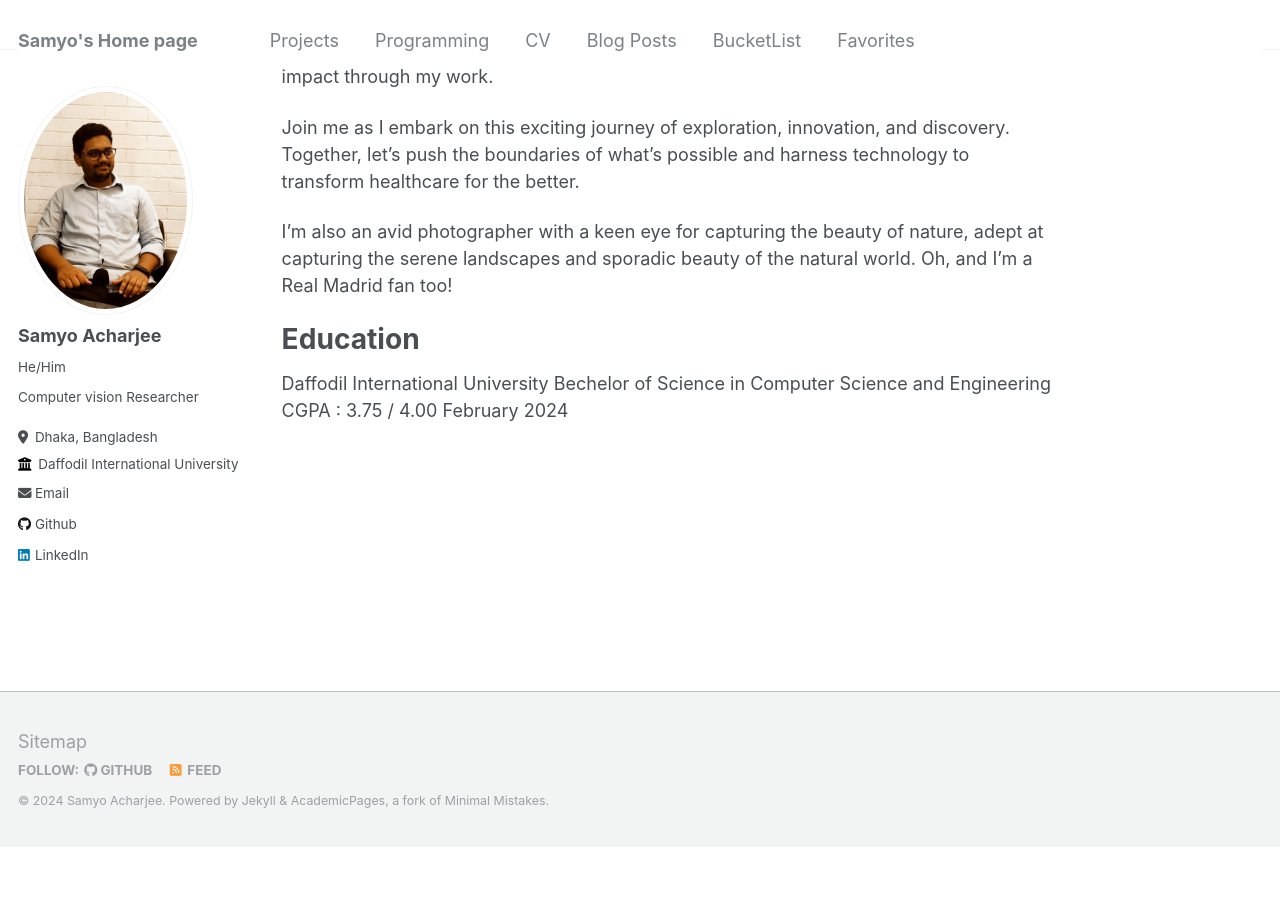
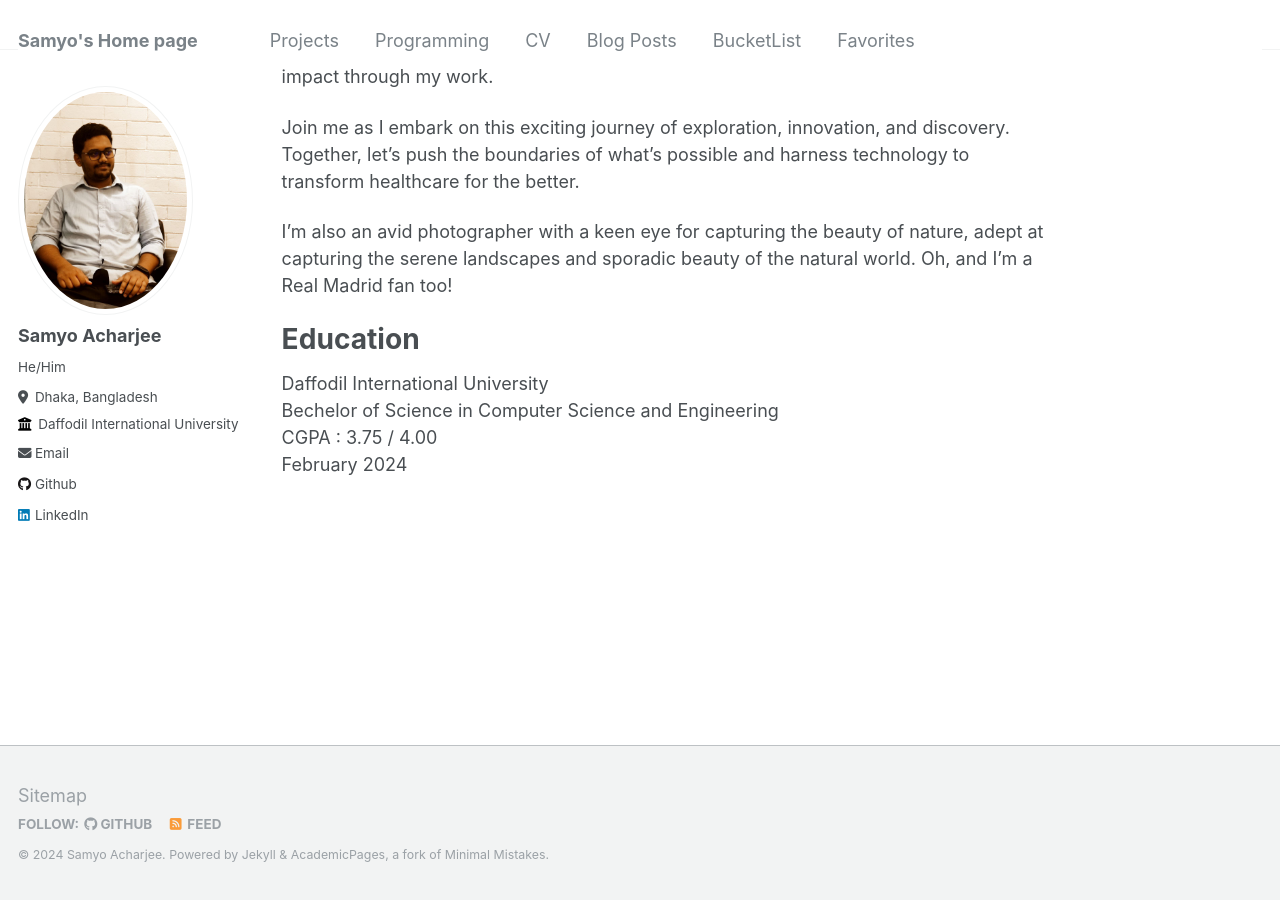
Before and after one commit to samyo00/samyo00.github.io, a Jekyll site: the page built from _pages/about.md, in a window 1280 px wide and 900 px high, scrolled down 621 px. Built offline with Jekyll 4.4.1, drawn with Linux system fonts in a browser that asks for light colours; before the commit the page ends 1467 px from its top, so only the background shows below that.

Commit message:
About me

```diff
--- a/_config.yml
+++ b/_config.yml
@@ -24,7 +24,6 @@ author:
   avatar           : "samyo.jpg"
   name             : "Samyo Acharjee"
   pronouns         : "He/Him"
-  bio              : "Computer vision Researcher"
   location         : "Dhaka, Bangladesh"
   employer         : "Daffodil International University"
   uri              : # URL
--- a/_pages/about.md
+++ b/_pages/about.md
@@ -21,7 +21,7 @@ I'm also an avid photographer with a keen eye for capturing the beauty of nature
 
 # Education
 
-Daffodil International University
-Bechelor of Science in Computer Science and Engineering
-CGPA : 3.75 / 4.00
+Daffodil International University <br>
+Bechelor of Science in Computer Science and Engineering <br>
+CGPA : 3.75 / 4.00 <br>
 February 2024
```
